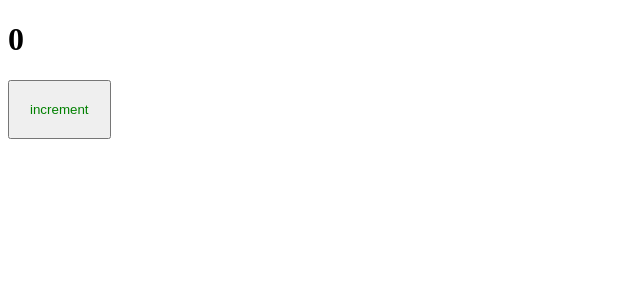
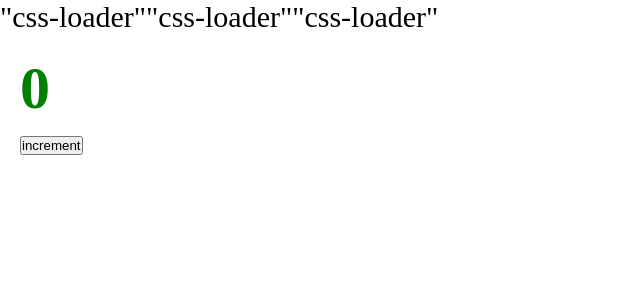
Before and after one commit to OnishchenkoIvan/prodproject, a React app: page / in a window 1280 px wide. Shown: the top 300 px of the page, without its empty margins (0-640 px from the left). Built offline with nearby package versions, Linux system fonts and the light colour scheme.

Commit message:
add scss modules

```diff
--- /dev/null
+++ b/src/App.tsx
@@ -0,0 +1,12 @@
+import React from "react";
+import { Counter } from "./components/Counter";
+import "./index.scss";
+
+export const App = () => {
+  return (
+    <div className="app">
+      "css-loader""css-loader""css-loader"
+      <Counter />
+    </div>
+  );
+};
--- a/src/components/Counter.scss
+++ b/src/components/Counter.module.scss
@@ -1,4 +1,4 @@
-button {
+.btn {
     padding: 20px;
     color: green;
 }
--- a/src/components/Counter.tsx
+++ b/src/components/Counter.tsx
@@ -1,5 +1,5 @@
 import React, { useState } from "react";
-import "./Counter.scss";
+import classes from "./Counter.module.scss";
 
 export const Counter = () => {
   const [count, setCount] = useState(0);
@@ -7,7 +7,7 @@
     setCount((prevState) => prevState + 1);
   };
   return (
-    <div>
+    <div className={classes.btn}>
       <h1>{count}</h1>
       <button onClick={increment}>increment</button>
     </div>
--- /dev/null
+++ b/src/index.scss
@@ -0,0 +1,8 @@
+* {
+  margin: 0;
+  padding: 0;
+  box-sizing: border-box;
+}
+.app {
+  font-size: 30px;
+}
--- a/src/index.tsx
+++ b/src/index.tsx
@@ -1,9 +1,4 @@
 import { render } from "react-dom";
-import { Counter } from "./components/Counter";
+import { App } from "./App";
 
-render(
-  <div>
-    <Counter />
-  </div>,
-  document.getElementById("root")
-);
+render(<App />, document.getElementById("root"));
--- a/src/test.ts
+++ /dev/null
@@ -1,4 +0,0 @@
-export function someFn(arg = 12): string {
-  console.log("dksafjasdfasdf3 3333");
-  return "Random Function";
-}
```
Also changed, not shown: src/global.d.ts (added, +7 -0 lines), 3 other files (tests, documents, lock files or other folders).
